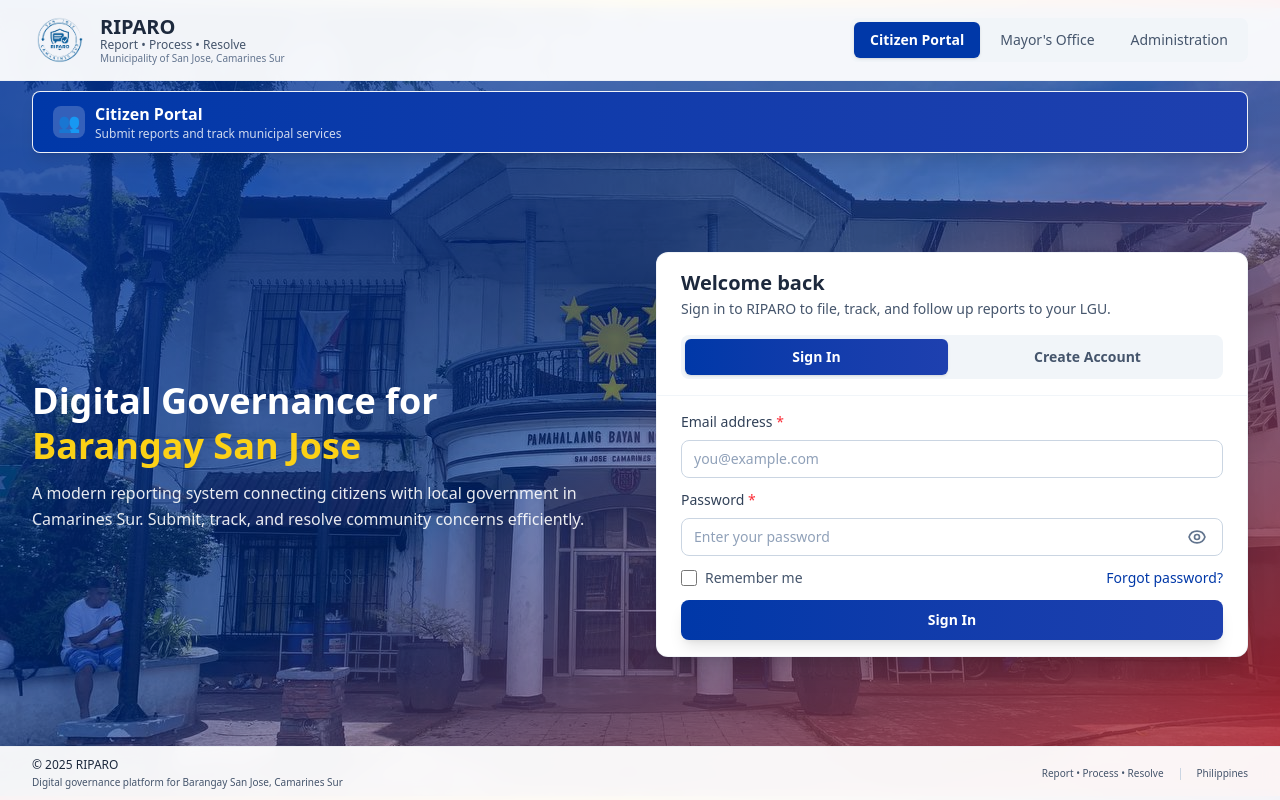
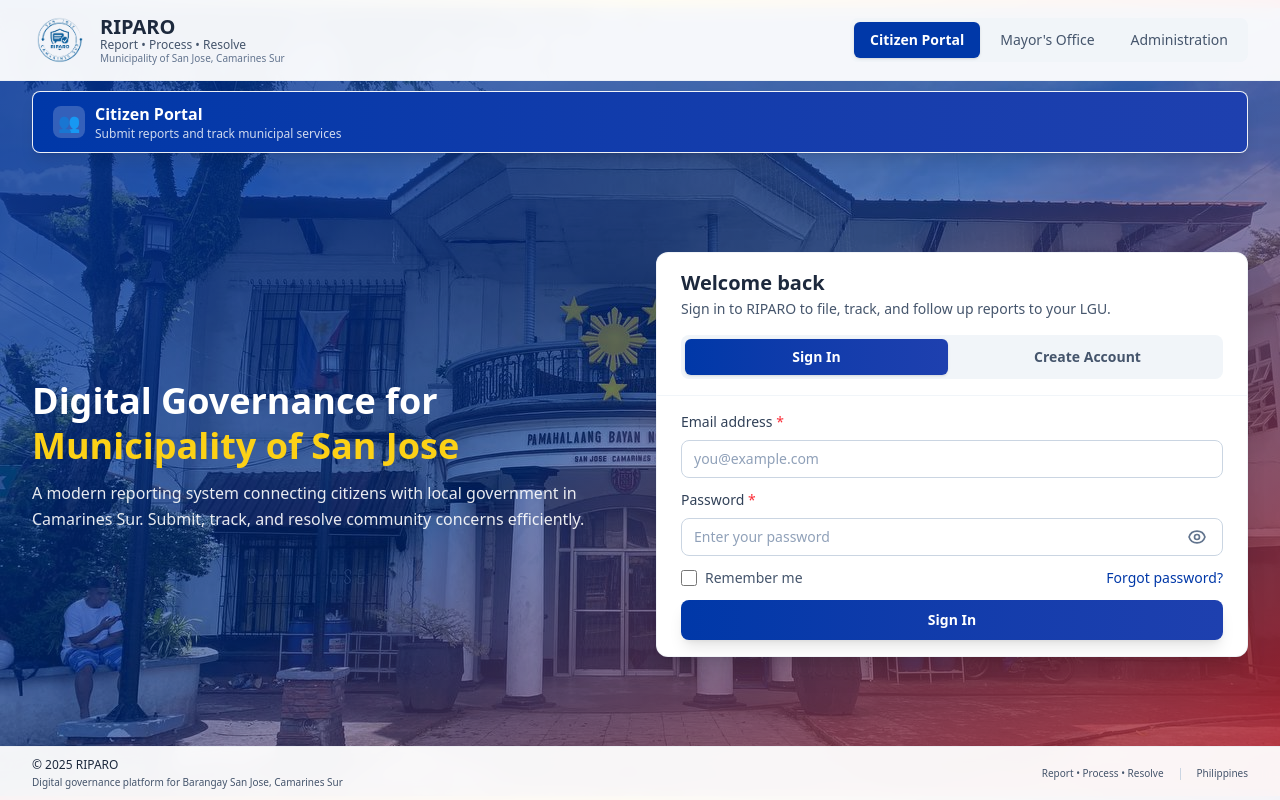
Before and after one commit to CremaCrem/RIPARO, a React (Vite) app: page / in a window 1280 px wide. Built offline with nearby package versions, Linux system fonts and the light colour scheme; no server answers.

Commit message:
UI changes

```diff
--- a/src/components/Auth.tsx
+++ b/src/components/Auth.tsx
@@ -510,7 +510,7 @@ export default function Auth({
                     <h1 className="text-2xl md:text-3xl xl:text-4xl font-bold text-white leading-tight">
                       Digital Governance for
                       <span className="block text-[#FCD116]">
-                        Barangay San Jose
+                        Municipality of San Jose
                       </span>
                     </h1>
                     <p className="text-sm md:text-base text-white/90 leading-relaxed">
```
